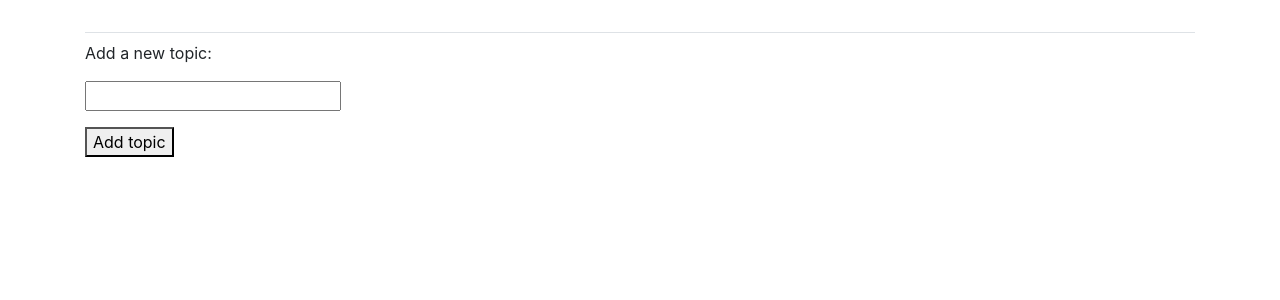
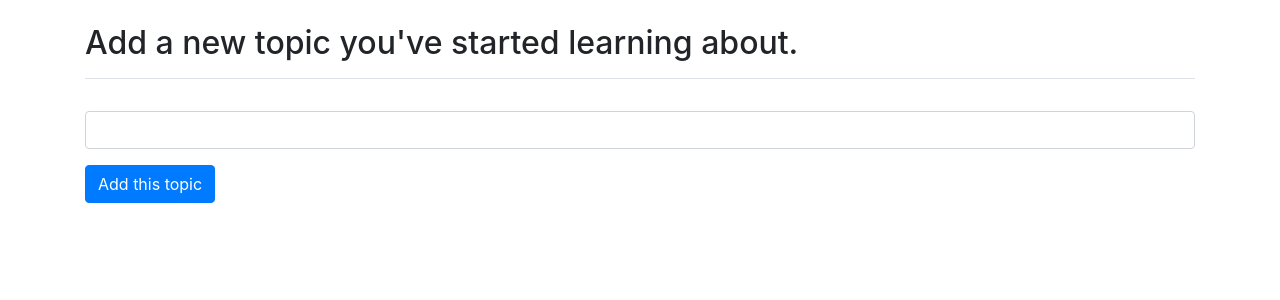
Before and after one commit to hoseinAkbari97/Learning_log, a Django app: page /new_topic/ in a window 1280 px wide. Shown: the part 58-358 px from the top of the page. Run offline with Django 4.2, Linux system fonts and the light colour scheme; a user stored in the database is signed in; parts of the project's set-up code (start-up, migrations or seed data) failed here and were passed over; some libraries are stand-ins or nearby versions.

Commit message:
Styling new_topic page

```diff
--- a/learning_logs/templates/learning_logs/new_topic.html
+++ b/learning_logs/templates/learning_logs/new_topic.html
@@ -1,12 +1,17 @@
 {% extends "learning_logs/base.html" %}
+{% load  bootstrap4 %}
+
+{% block page_header %}
+    <h2>Add a new topic you've started learning about.</h2>
+{% endblock page_header %}
 
 {% block content %}
-  <p>Add a new topic:</p>
-
-  <form action="{% url 'learning_logs:new_topic' %}" method="post">
+    <form method="post" action="{% url 'learning_logs:new_topic' %}" class="form">
       {% csrf_token %}
-      {{ form.as_p }}
-      <button name="submit">Add topic</button>
-  </form>
+      {% bootstrap_form form %}
+      {% buttons %}
+          <button name="submit" class="btn btn-primary">Add this topic</button>
+      {% endbuttons %}
+    </form>
 
 {% endblock content %}
```
Also changed, not shown: db.sqlite3.
